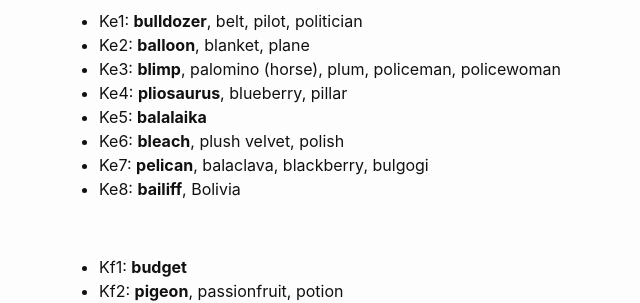
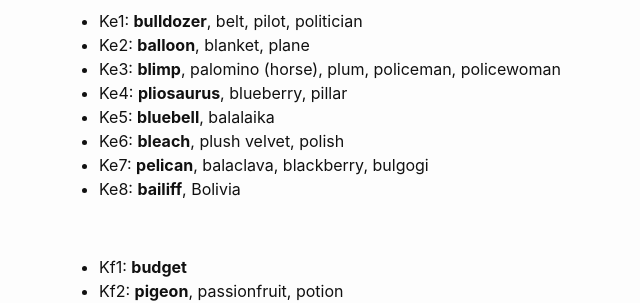
Before and after one commit to liontailedmacaque/liontailedmacaque.github.io, a Jekyll site: the page built from chessmemorypalace/appendix.md, in a window 1280 px wide and 900 px high, scrolled down 11963 px. Shown: the part 153-456 px from the top of the window, without its empty margins (201-841 px from the left). Built offline with Jekyll 4.4.1, drawn with Linux system fonts in a browser that asks for light colours.

Commit message:
Update appendix.md

```diff
--- a/chessmemorypalace/appendix.md
+++ b/chessmemorypalace/appendix.md
@@ -440,7 +440,7 @@
 - Ke2: **balloon**, blanket, plane
 - Ke3: **blimp**, palomino (horse), plum, policeman, policewoman
 - Ke4: **pliosaurus**, blueberry, pillar
-- Ke5: **balalaika**
+- Ke5: **bluebell**, balalaika
 - Ke6: **bleach**, plush velvet, polish
 - Ke7: **pelican**, balaclava, blackberry, bulgogi
 - Ke8: **bailiff**, Bolivia
```
